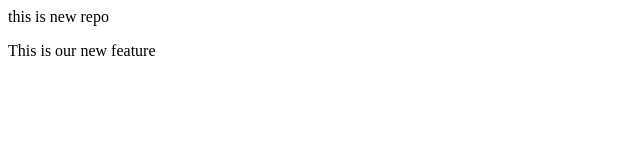
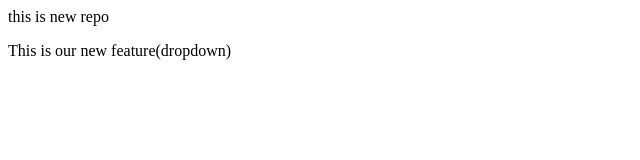
Before and after one commit to MSN147/LocalRepo, a plain HTML site: page index.html in a window 1280 px wide. Shown: the full height of the page, 0-640 px from the left. Drawn offline with Linux system fonts and the light colour scheme.

Commit message:
Add dropdown

```diff
--- a/index.html
+++ b/index.html
@@ -1,2 +1,2 @@
 <p>this is new repo</p>
-<p>This is our new feature</p>
+<p>This is our new feature(dropdown)</p>
```
